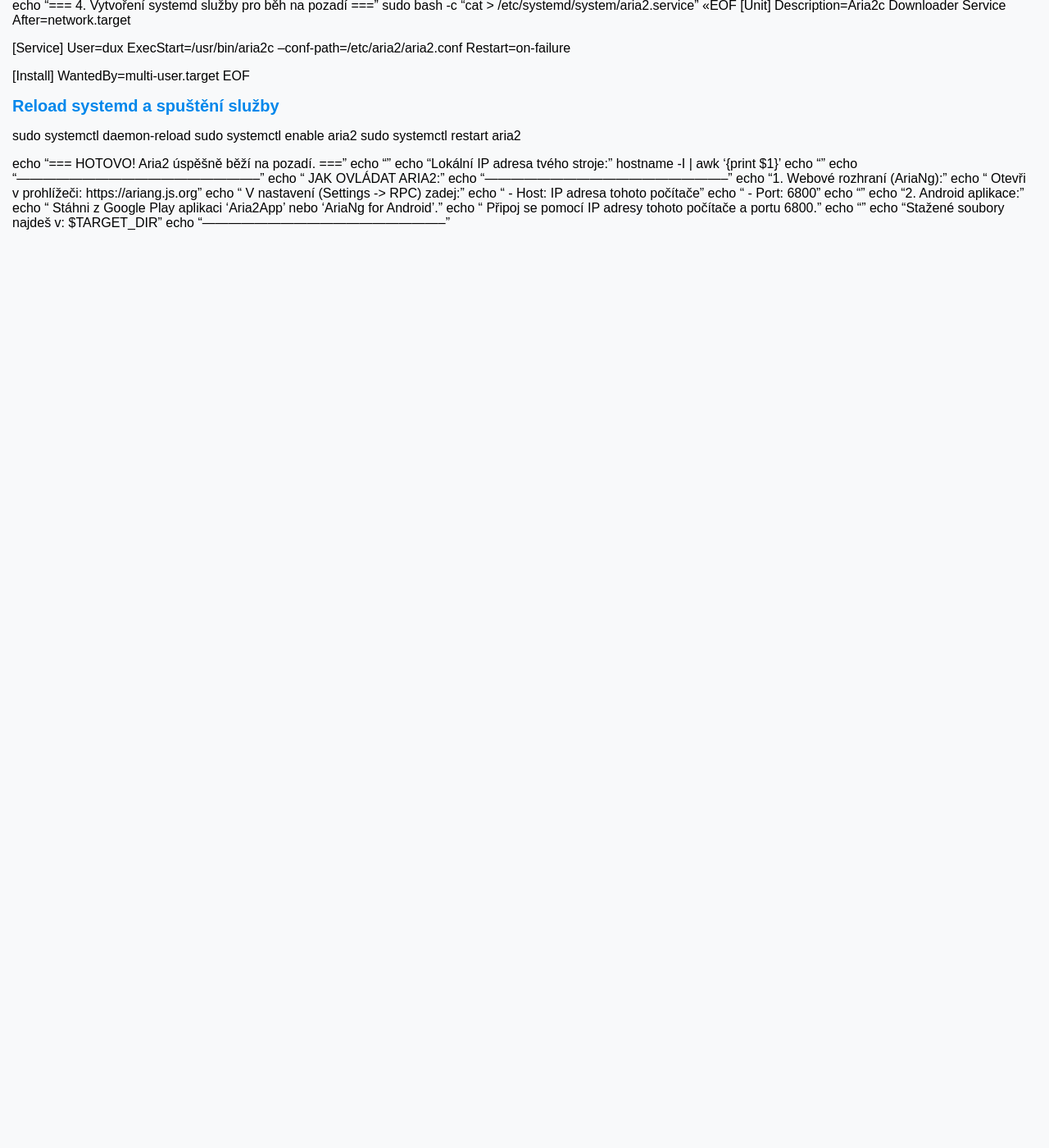
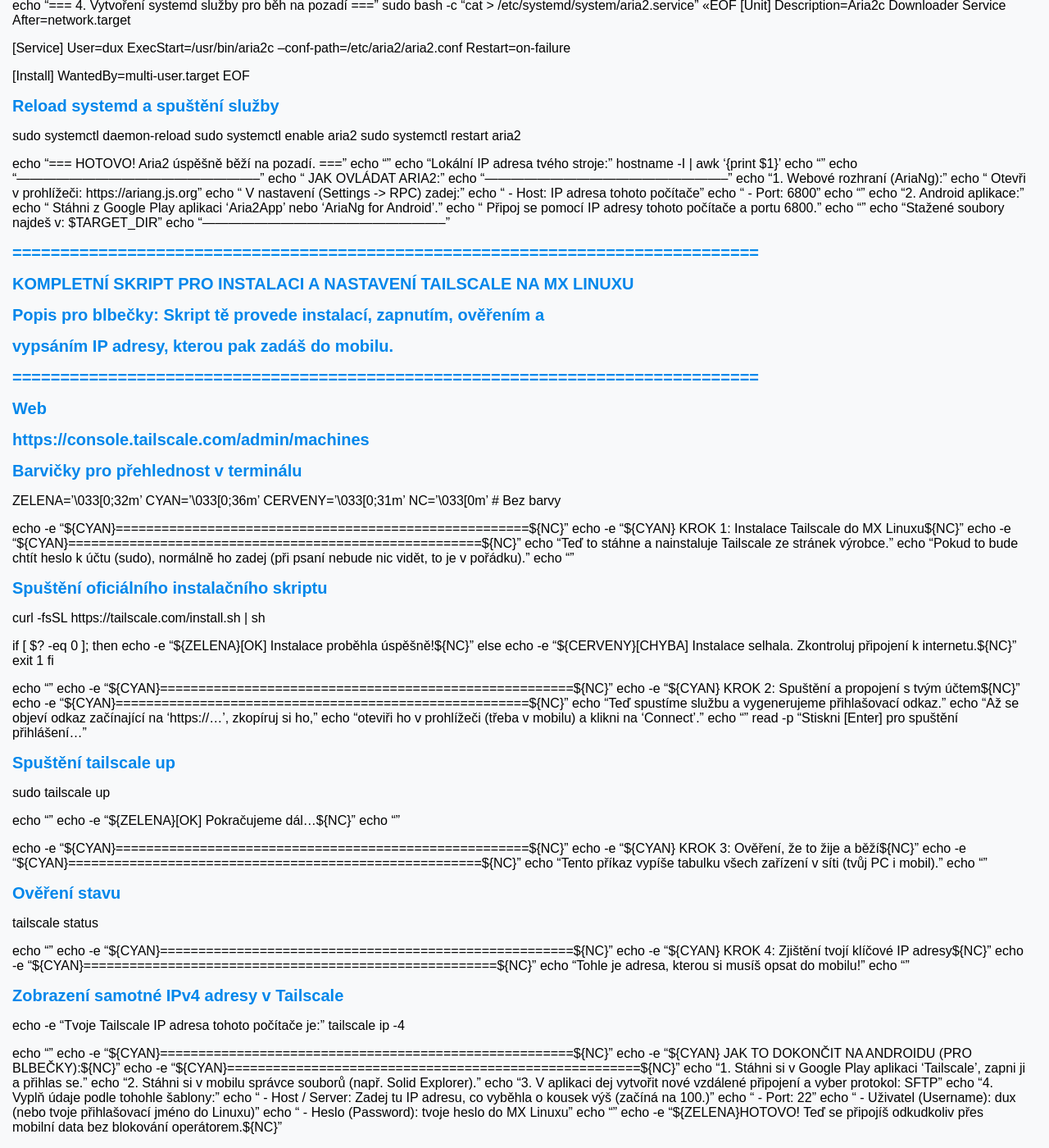
Before and after one commit to bedjan/bedjan.github.io, a Jekyll site: the page built from mx.md, in a window 1280 px wide and 1400 px high, scrolled down 4520 px. Shown: the whole window at 82% size. Built offline with Jekyll 4.4.1, drawn with Linux system fonts in a browser that asks for light colours; our own code applies the rules of GitHub Pages for plain Markdown files; before the commit the page ends 4817 px from its top, so only the background shows below that.

Commit message:
Update mx.md

```diff
--- a/mx.md
+++ b/mx.md
@@ -445,3 +445,89 @@
 echo ""
 echo "Stažené soubory najdeš v: $TARGET_DIR"
 echo "--------------------------------------------------------"
+
+
+
+# ==============================================================================
+# KOMPLETNÍ SKRIPT PRO INSTALACI A NASTAVENÍ TAILSCALE NA MX LINUXU
+# Popis pro blbečky: Skript tě provede instalací, zapnutím, ověřením a
+# vypsáním IP adresy, kterou pak zadáš do mobilu.
+# ==============================================================================
+
+# Web
+# https://console.tailscale.com/admin/machines
+
+# Barvičky pro přehlednost v terminálu
+ZELENA='\033[0;32m'
+CYAN='\033[0;36m'
+CERVENY='\033[0;31m'
+NC='\033[0m' # Bez barvy
+
+echo -e "${CYAN}======================================================${NC}"
+echo -e "${CYAN} KROK 1: Instalace Tailscale do MX Linuxu${NC}"
+echo -e "${CYAN}======================================================${NC}"
+echo "Teď to stáhne a nainstaluje Tailscale ze stránek výrobce."
+echo "Pokud to bude chtít heslo k účtu (sudo), normálně ho zadej (při psaní nebude nic vidět, to je v pořádku)."
+echo ""
+
+# Spuštění oficiálního instalačního skriptu
+curl -fsSL https://tailscale.com/install.sh | sh
+
+if [ $? -eq 0 ]; then
+    echo -e "${ZELENA}[OK] Instalace proběhla úspěšně!${NC}"
+else
+    echo -e "${CERVENY}[CHYBA] Instalace selhala. Zkontroluj připojení k internetu.${NC}"
+    exit 1
+fi
+
+echo ""
+echo -e "${CYAN}======================================================${NC}"
+echo -e "${CYAN} KROK 2: Spuštění a propojení s tvým účtem${NC}"
+echo -e "${CYAN}======================================================${NC}"
+echo "Teď spustíme službu a vygenerujeme přihlašovací odkaz."
+echo "Až se objeví odkaz začínající na 'https://...', zkopíruj si ho,"
+echo "oteviři ho v prohlížeči (třeba v mobilu) a klikni na 'Connect'."
+echo ""
+read -p "Stiskni [Enter] pro spuštění přihlášení..."
+
+# Spuštění tailscale up
+sudo tailscale up
+
+echo ""
+echo -e "${ZELENA}[OK] Pokračujeme dál...${NC}"
+echo ""
+
+echo -e "${CYAN}======================================================${NC}"
+echo -e "${CYAN} KROK 3: Ověření, že to žije a běží${NC}"
+echo -e "${CYAN}======================================================${NC}"
+echo "Tento příkaz vypíše tabulku všech zařízení v síti (tvůj PC i mobil)."
+echo ""
+
+# Ověření stavu
+tailscale status
+
+echo ""
+echo -e "${CYAN}======================================================${NC}"
+echo -e "${CYAN} KROK 4: Zjištění tvojí klíčové IP adresy${NC}"
+echo -e "${CYAN}======================================================${NC}"
+echo "Tohle je adresa, kterou si musíš opsat do mobilu!"
+echo ""
+
+# Zobrazení samotné IPv4 adresy v Tailscale
+echo -e "Tvoje Tailscale IP adresa tohoto počítače je:"
+tailscale ip -4
+
+echo ""
+echo -e "${CYAN}======================================================${NC}"
+echo -e "${CYAN} JAK TO DOKONČIT NA ANDROIDU (PRO BLBEČKY):${NC}"
+echo -e "${CYAN}======================================================${NC}"
+echo "1. Stáhni si v Google Play aplikaci 'Tailscale', zapni ji a přihlas se."
+echo "2. Stáhni si v mobilu správce souborů (např. Solid Explorer)."
+echo "3. V aplikaci dej vytvořit nové vzdálené připojení a vyber protokol: SFTP"
+echo "4. Vyplň údaje podle tohohle šablony:"
+echo "   - Host / Server: Zadej tu IP adresu, co vyběhla o kousek výš (začíná na 100.)"
+echo "   - Port: 22"
+echo "   - Uživatel (Username): dux (nebo tvoje přihlašovací jméno do Linuxu)"
+echo "   - Heslo (Password): tvoje heslo do MX Linuxu"
+echo ""
+echo -e "${ZELENA}HOTOVO! Teď se připojíš odkudkoliv přes mobilní data bez blokování operátorem.${NC}"
```
